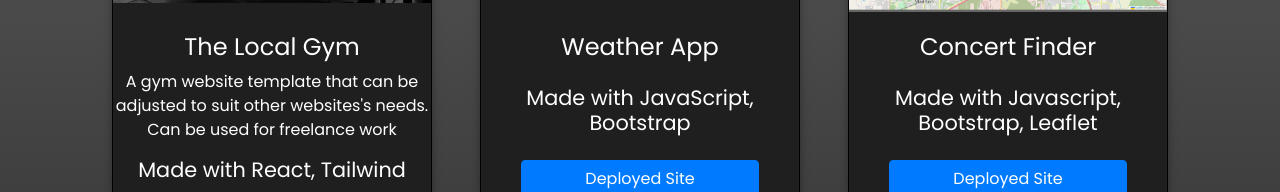
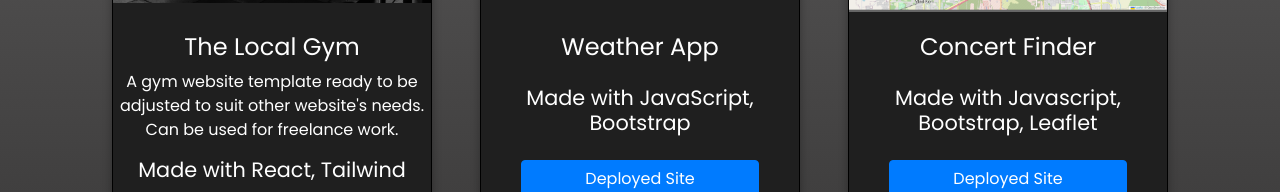
Before and after one commit to huntersteffner/Portfolio-with-React, a React (Create React App) app in the folder portfolio-with-react/: page /Portfolio-with-React/work in a window 1280 px wide. Shown: the part 321-513 px from the top of the page. Built offline with nearby package versions, Linux system fonts and the light colour scheme.

Commit message:
Fixed typo

```diff
--- a/portfolio-with-react/src/App.js
+++ b/portfolio-with-react/src/App.js
@@ -21,7 +21,7 @@ export default function App() {
     {
       title: 'The Local Gym',
       skillsUsed: 'React, Tailwind',
-      summary: 'A gym website template that can be adjusted to suit other websites\'s needs. Can be used for freelance work',
+      summary: 'A gym website template ready to be adjusted to suit other website\'s needs. Can be used for freelance work.',
       imgURL: './Local-Gym.jpg',
       alt: 'Local Gym',
       deployed: 'https://huntersteffner.github.io/Gym/',
```
